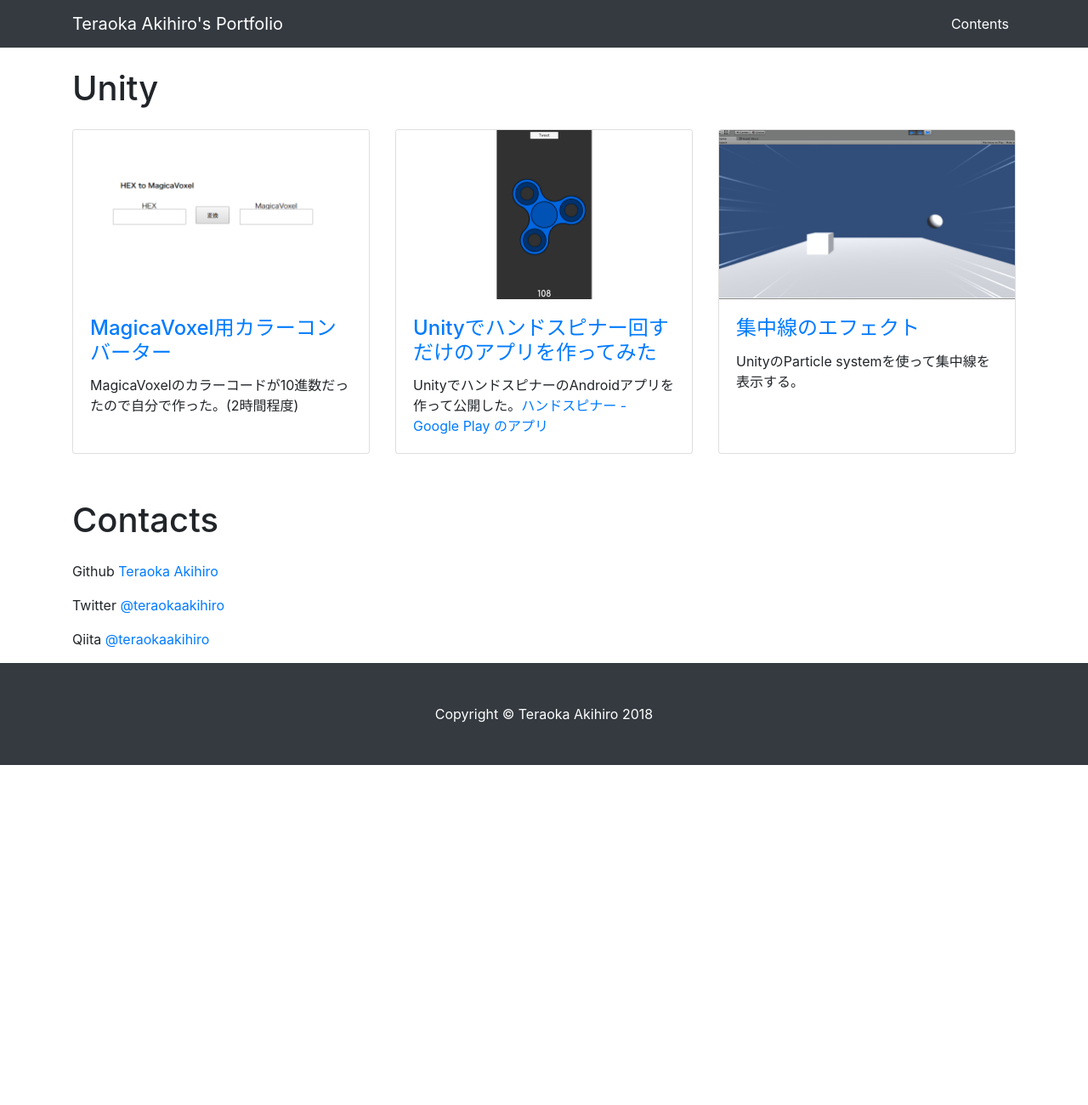
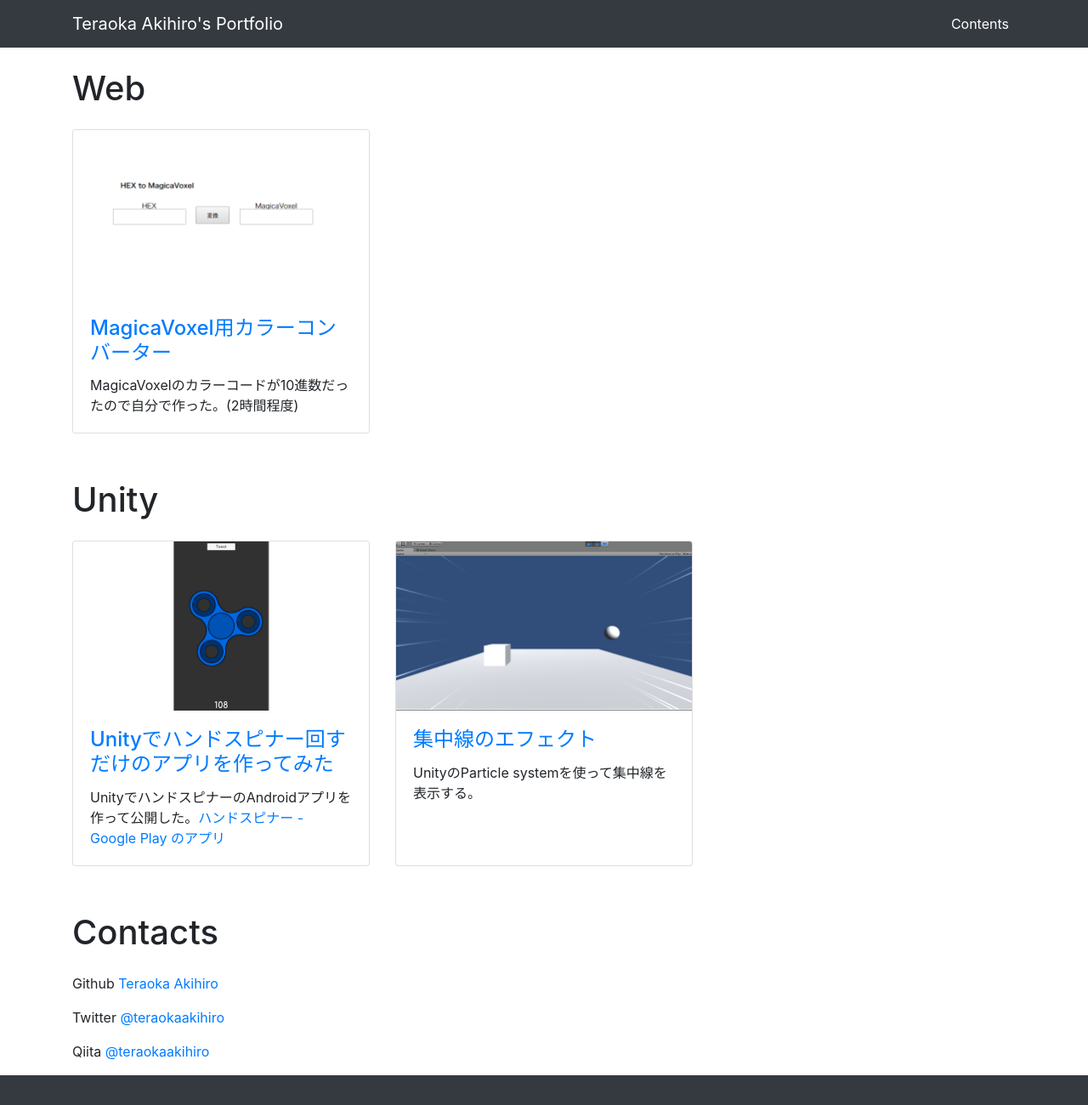
Before and after one commit to TeraokaAkihiro/Portfolio, a website: page docs/index.html in a window 1280 px wide. Shown: the top 1300 px of the page at 85% size. Before the commit the page ends 900 px from the top, so only its background shows below. Drawn offline with nearby package versions, Linux system fonts and the light colour scheme.

Commit message:
Fix h1 title & row.

```diff
--- a/docs/index.html
+++ b/docs/index.html
@@ -87,7 +87,7 @@
     <div class="container">
 
       <!-- Page Heading -->
-      <h1 class="my-4">Unity
+      <h1 class="my-4">Web
       </h1>
 
       <div class="row">
@@ -103,6 +103,15 @@
             </div>
           </div>
         </div>
+
+      </div>
+      <!-- /.row -->
+
+      <!-- Page Heading -->
+      <h1 class="my-4">Unity
+      </h1>
+
+      <div class="row">
 
         <div class="col-lg-4 col-sm-6 portfolio-item">
           <div class="card h-100">
```
